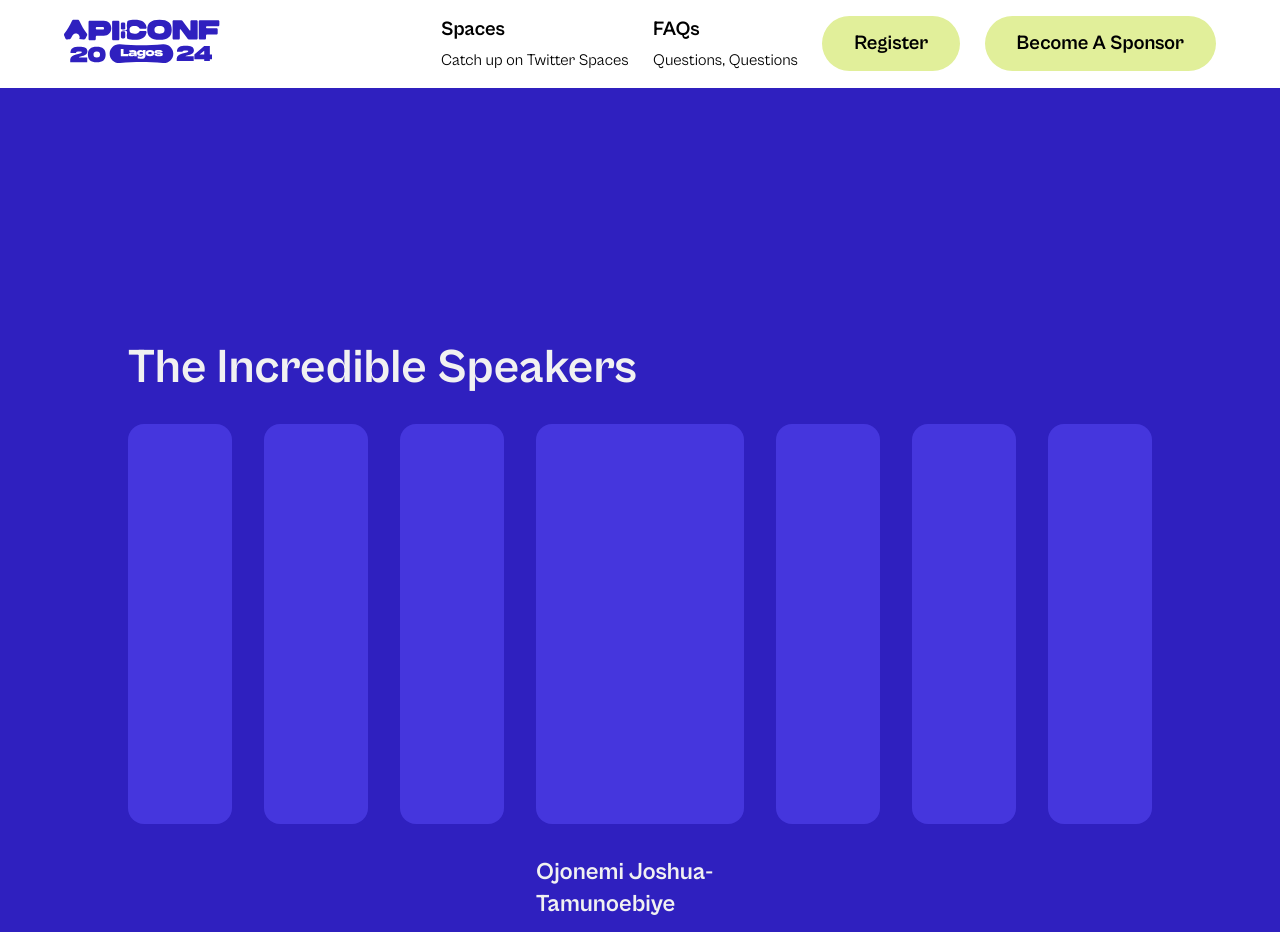
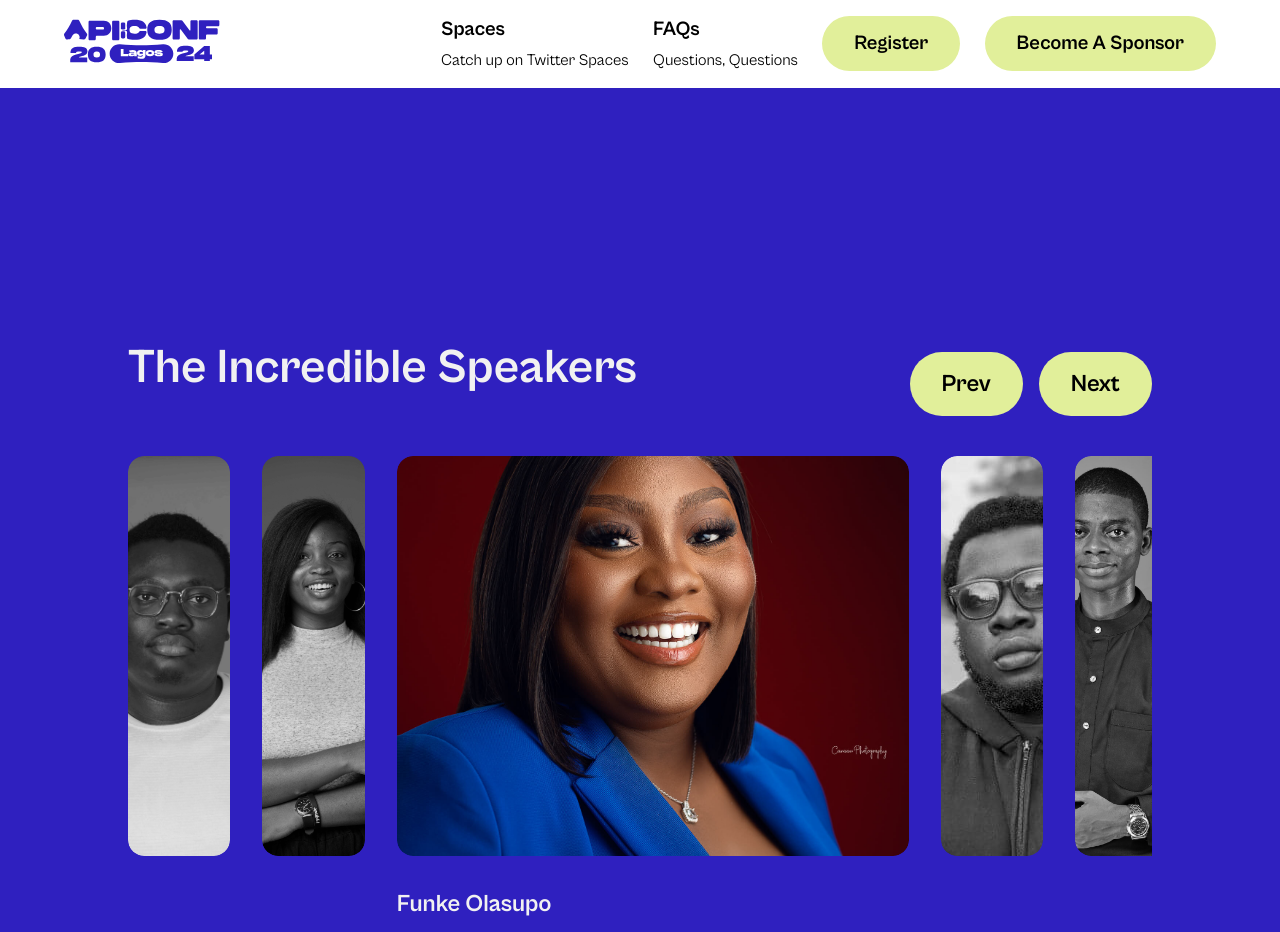
Before and after one commit to apiconf/landing-page, a React (Vite) app: page /speakers in a window 1280 px wide. Shown: the top 932 px of the page. Built offline with nearby package versions, Linux system fonts and the light colour scheme.

Commit message:
Feat update speakers (#103)
* feat: first

* fix

* feat: made the header responsive

* feat: make responsive

* feat: finished

* feat: margin

---------

Co-authored-by: Emmanuel C. Jemeni <jemenichinonso11@gmail.com>

```diff
--- /dev/null
+++ b/src/pages/speakers/Header.tsx
@@ -0,0 +1,47 @@
+export default function Header({
+  carouselRef,
+}: {
+  carouselRef: React.RefObject<HTMLDivElement>;
+}) {
+  const onPrevButtonClick = () => {
+    if (carouselRef.current) {
+      carouselRef.current.scrollTo({
+        left: carouselRef.current.scrollLeft - 200,
+        behavior: "smooth",
+      });
+    }
+  };
+
+  const onNextButtonClick = () => {
+    if (carouselRef.current) {
+      carouselRef.current.scrollTo({
+        left: carouselRef.current.scrollLeft + 200,
+        behavior: "smooth",
+      });
+    }
+  };
+
+  return (
+    <div className="flex items-center justify-between mb-8">
+      <h1 className="mb-6 lg:mb-8 text-[#F1F1F1] text-2xl md:text-4xl lg:text-5xl font-sans font-bold">
+        The Incredible Speakers
+      </h1>
+      <div className="gap-x-4 items-center hidden lg:flex">
+        <button
+          type="button"
+          onClick={onPrevButtonClick}
+          className="bg-[#E1EF9A] rounded-[320px] py-4 px-8 text-black font-bold text-2xl font-sans"
+        >
+          Prev
+        </button>
+        <button
+          type="button"
+          onClick={onNextButtonClick}
+          className="bg-[#E1EF9A] rounded-[320px] py-4 px-8 text-black font-bold text-2xl font-sans"
+        >
+          Next
+        </button>
+      </div>
+    </div>
+  );
+}
--- /dev/null
+++ b/src/pages/speakers/carousel.tsx
@@ -0,0 +1,86 @@
+import React from "react";
+import type { speakers } from ".";
+import Header from "./Header";
+import styles from "./style.module.css";
+
+export default function Carousel({ slides }: { slides: speakers[] }) {
+  const [activeItem, setActiveItem] = React.useState(2);
+  const CarouselRef = React.useRef<HTMLDivElement>(null);
+
+  return (
+    <>
+      <Header carouselRef={CarouselRef} />
+      <div className="w-full lg:hidden">
+        <ul className="grid gap-12 sm:grid-cols-2 w-full">
+          {slides.map((speaker) => (
+            <li key={speaker.index} className="text-[#F1F1F1] rounded-2xl">
+              <img
+                src={speaker.image}
+                alt={speaker.name}
+                className="mb-8 min-h-[400px] w-full aspect-[329/400] grayscale hover:grayscale-0 rounded-2xl object-cover"
+              />
+              <p className="font-sans mb-2 text-2xl font-bold">
+                {speaker.name}
+              </p>
+              <p className="font-sans text-lg font-medium">
+                {speaker.jobTitle}
+                {speaker.employer.trim() === "" ? "" : ` • ${speaker.employer}`}
+              </p>
+            </li>
+          ))}
+        </ul>
+      </div>
+      <div className="hidden lg:flex h-full min-h-max w-full items-center justify-center">
+        <div
+          ref={CarouselRef}
+          className={`w-[1200px] max-w-full overflow-x-scroll ${styles.hideScrollbar} `}
+        >
+          <ul className="flex gap-8 h-[80vh]">
+            {slides.map((speaker, index) => (
+              <li
+                aria-current={activeItem === index}
+                onMouseMove={() => setActiveItem(index)}
+                onTouchMove={() => setActiveItem(index)}
+                key={speaker.index}
+                className={`
+                  relative h-[25rem] rounded-2xl w-[10%] transition-all duration-[0.75s] ease-in-out
+                  flex-[10%_10_0] [&[aria-current='true']]:w-[50%] [&[aria-current='true']]:flex-[50%_50_0]
+                  before:absolute before:bottom-0 before:left-[-10px]
+                `}
+              >
+                <div className="w-full h-full overflow-hidden rounded-2xl">
+                  <img
+                    src={speaker.image}
+                    alt={speaker.name}
+                    className={`hover:cursor-pointer w-[591.667px] h-[400px] rounded-2xl object-cover ${
+                      activeItem !== index ? "grayscale" : ""
+                    }`}
+                  />
+                </div>
+                <div>
+                  <div
+                    className={`${
+                      activeItem === index
+                        ? "opacity-100 block"
+                        : "opacity-0 hidden"
+                    } mt-8`}
+                  >
+                    <p className="text-[#F1F1F1] font-sans mb-2 text-2xl font-bold">
+                      {speaker.name}
+                    </p>
+                    <p className="text-[#F1F1F1] font-sans text-lg font-medium">
+                      {speaker.jobTitle}
+                      {speaker.employer.trim() === ""
+                        ? ""
+                        : ` • ${speaker.employer}`}
+                    </p>
+                  </div>
+                </div>
+              </li>
+            ))}
+          </ul>
+        </div>
+      </div>
+    </>
+  );
+}
--- a/src/pages/speakers/index.tsx
+++ b/src/pages/speakers/index.tsx
@@ -1,8 +1,7 @@
-import React from "react";
 import Header from "../../components/Header";
 import Footer from "../../components/Footer";
 import ScrollToAnchor from "../../components/ScrollToAnchor";
-import { motion } from "framer-motion";
+import Carousel from "./carousel";
 
 export default function Speakers() {
   return (
@@ -15,11 +14,12 @@ export default function Speakers() {
   );
 }
 
-type speakers = {
+export type speakers = {
   index: number;
   name: string;
   jobTitle: string;
   employer: string;
+  image: string;
   checked?: boolean;
 };
 
@@ -27,121 +27,158 @@ function Main() {
   const speakers: speakers[] = [
     {
       index: 0,
-      name: "C",
-      jobTitle: "Frontend Developer",
-      employer: "Hire me please",
+      name: "Cornelius Ashley-Osuzoka",
+      jobTitle: "Engineering Manager, Developer Experience",
+      employer: "Flutterwave Inc",
+      image: "/Cornelius-Ashley-Osuzoka.jpeg",
     },
     {
       index: 1,
-      name: "J",
-      jobTitle: "UI Designer",
-      employer: "Jobless boy",
+      name: "Adeyeye Adedoyinsolami",
+      jobTitle: "Product Manager",
+      employer: "Revent Technologies",
+      image: "/Adeyeye-Adedoyinsolami.jpg",
     },
     {
       index: 2,
-      name: "E",
-      jobTitle: "UX Researcher",
-      employer: "Myself",
+      name: "Funke Olasupo",
+      jobTitle: "Technical Writer",
+      employer: "",
+      image: "/Funke-Olasupo.jpg",
     },
     {
       index: 3,
-      name: "Ojonemi Joshua-Tamunoebiye",
-      jobTitle: "Developer Ecosystem Manager",
-      employer: "Microsoft",
-      checked: true,
+      name: "David Ijaola",
+      jobTitle: "Product Manager",
+      employer: "Norebase",
+      image: "/David-Ijaola.jpeg",
     },
     {
       index: 4,
-      name: "Chinonso",
-      jobTitle: "Game Developer",
-      employer: "Unemployed",
+      name: "Ridwan Kasim",
+      jobTitle: "Senior Backend Engineer",
+      employer: "SeamlessHR",
+      image: "/Ridwan-Kasim.jpg",
     },
     {
       index: 5,
-      name: "Jemeni",
-      jobTitle: "Backend Engineer",
-      employer: "The back of the non-existent company",
+      name: "Fawaz Haroun",
+      jobTitle: "Software Engineer",
+      employer: "Paystack",
+      image: "/Fawaz-Haroun.jpg",
     },
     {
       index: 6,
-      name: "Emmanuel",
+      name: "Uchechukwu Azubuko",
+      jobTitle: "Lead Frontend Engineer",
+      employer: "OneLiquidity",
+      image: "/Uchechukwu-Azubuko.jpeg",
+    },
+    {
+      index: 7,
+      name: "Motunrayo Koyejo",
       jobTitle: "Software Engineer",
-      employer: "Sapa Inc.",
+      employer: "Brass",
+      image: "/Motunrayo-Koyejo.jpg",
+    },
+    {
+      index: 8,
+      name: "Esther Okafor",
+      jobTitle: "Quality assurance engineer",
+      employer: "Storyblok GMBH",
+      image: "/Esther-Okafor.jpg",
+    },
+    {
+      index: 9,
+      name: "Rufai Mustapha",
+      jobTitle: "Technical Instructor",
+      employer: "Pluralsight",
+      image: "/Rufai-Mustapha.jpg",
+    },
+    {
+      index: 10,
+      name: "Tobiloba Adedeji",
+      jobTitle: "DevRel Engineer",
+      employer: "Fleek",
+      image: "/Tobiloba-Adedeji.jpeg",
+    },
+    {
+      index: 11,
+      name: "Terhile ikyo",
+      jobTitle: "Senior Project Manager",
+      employer: "FCMB Group",
+      image: "/Terhile-ikyo.jpg",
+    },
+    {
+      index: 12,
+      name: "Okunoye David",
+      jobTitle: "Software Engineer",
+      employer: "TWEN",
+      image: "/Okunoye-David.jpg",
+    },
+    {
+      index: 13,
+      name: "Bolaji Olajide",
+      jobTitle: "Software Engineer",
+      employer: "Sourcegraph",
+      image: "/Bolaji-Olajide.jpg",
+    },
+    {
+      index: 14,
+      name: "Emmanuel Odianosen",
+      jobTitle: "Developer Support Engineer",
+      employer: "Fuse Blockchain",
+      image: "/Emmanuel-Odianosen.png",
+    },
+    {
+      index: 15,
+      name: "Kenechukwu Nwankwo",
+      jobTitle: "Senior Product Manager",
+      employer: "",
+      image: "/Kenechukwu-Nwankwo.jpg",
+    },
+    {
+      index: 16,
+      name: "Enoch Osarenren",
+      jobTitle: "Senior Software Engineer",
+      employer: "SeamlessHR",
+      image: "/Enoch-Osarenren.webp",
+    },
+    {
+      index: 17,
+      name: "Sule-balogun Olanrewaju",
+      jobTitle: "Software Engineer",
+      employer: "Tillo",
+      image: "/Sule-balogun-Olanrewaju.webp",
+    },
+    {
+      index: 18,
+      name: "Wale Adeniji",
+      jobTitle: "Head of Engineering",
+      employer: "Fincra",
+      image: "/Wale-Adeniji.jpg",
+    },
+    {
+      index: 19,
+      name: "Ernest Nnamdi",
+      jobTitle: "Software/Developer relations engineer",
+      employer: "Morph",
+      image: "/Ernest-Nnamdi.png",
+    },
+    {
+      index: 20,
+      name: "Amaka Ekeh",
+      jobTitle: "Software Developer",
+      employer: "Fincra",
+      image: "/Amaka-Ekeh.jpeg",
     },
   ];
 
-  const [checkedIndex, setCheckedIndex] = React.useState<number>(3);
-
-  const handleCardClick = (index: number) => {
-    setCheckedIndex(index);
-  };
-
   return (
-    <main className="bg-[#2F20BF] min-h-screen px-12 md:px-24 xl:px-32 pt-24 md:pt-40 xl:pt-64">
-      <h1 className="mb-8 text-[#F1F1F1] text-5xl font-sans font-bold">
-        The Incredible Speakers
-      </h1>
-      <div className="flex gap-x-8 w-full pb-24 md:pb-36 xl:pb-44">
-        {speakers.map((speaker) => (
-          <Card
-            key={speaker.index}
-            index={speaker.index}
-            name={speaker.name}
-            jobTitle={speaker.jobTitle}
-            employer={speaker.employer}
-            checked={speaker.index === checkedIndex}
-            onClick={handleCardClick}
-          />
-        ))}
-      </div>
+    <main className="bg-[#2F20BF] min-h-screen px-8 sm:px-12 md:px-24 xl:px-32 pt-24 md:pt-40 xl:pt-64">
+      <section className="max-w-7xl mx-auto w-full">
+        <Carousel slides={speakers} />
+      </section>
     </main>
   );
 }
-
-function Card({
-  index,
-  name,
-  jobTitle,
-  employer,
-  onClick,
-  checked = false,
-}: speakers & { onClick: (index: number) => void }) {
-  return (
-    <motion.div
-      className={`${
-        checked ? "flex-[2_2_0] w-[200%]" : "flex-1 w-full"
-      } flex flex-col rounded-t-2xl`}
-      animate={{ flex: checked ? "2 2 0" : "1 1 0" }}
-      transition={{ duration: 0.5, ease: "easeInOut" }}
-    >
-      <input
-        className="hidden"
-        type="radio"
-        name="card"
-        id={`input-${index}`}
-        value={`input-${index}`}
-        checked={checked}
-        onChange={() => onClick(index)}
-      />
-      <label
-        htmlFor={`input-${index}`}
-        className={`min-h-[25rem] rounded-2xl bg-[#4536DD] cursor-pointer`}
-      />
-      <motion.div
-        className={`${checked ? "block" : "hidden"}`}
-        initial={{ opacity: 0, y: 20 }}
-        animate={{ opacity: checked ? 1 : 0, y: checked ? 0 : 20 }}
-        transition={{ duration: 0.5 }}
-      >
-        <div className="mt-8">
-          <p className="text-[#F1F1F1] font-sans mb-2 text-2xl font-bold">
-            {name}
-          </p>
-          <p className="text-[#F1F1F1] font-sans text-lg font-medium">
-            {jobTitle} • {employer}
-          </p>
-        </div>
-      </motion.div>
-    </motion.div>
-  );
-}
--- /dev/null
+++ b/src/pages/speakers/style.module.css
@@ -0,0 +1,20 @@
+.hideScrollbar::-webkit-scrollbar {
+  display: none;
+}
+
+.hideScrollbar {
+  -ms-overflow-style: none; /* IE and Edge */
+  scrollbar-width: none; /* Firefox */
+}
+
+.embla__viewport {
+  @apply md:pb-36 xl:pb-44;
+}
+
+.embla__container {
+  backface-visibility: hidden;
+  display: flex;
+  touch-action: pan-y;
+  padding-inline: calc(var(--slide-spacing) * 1);
+  gap: var(--slide-spacing);
+}
```
